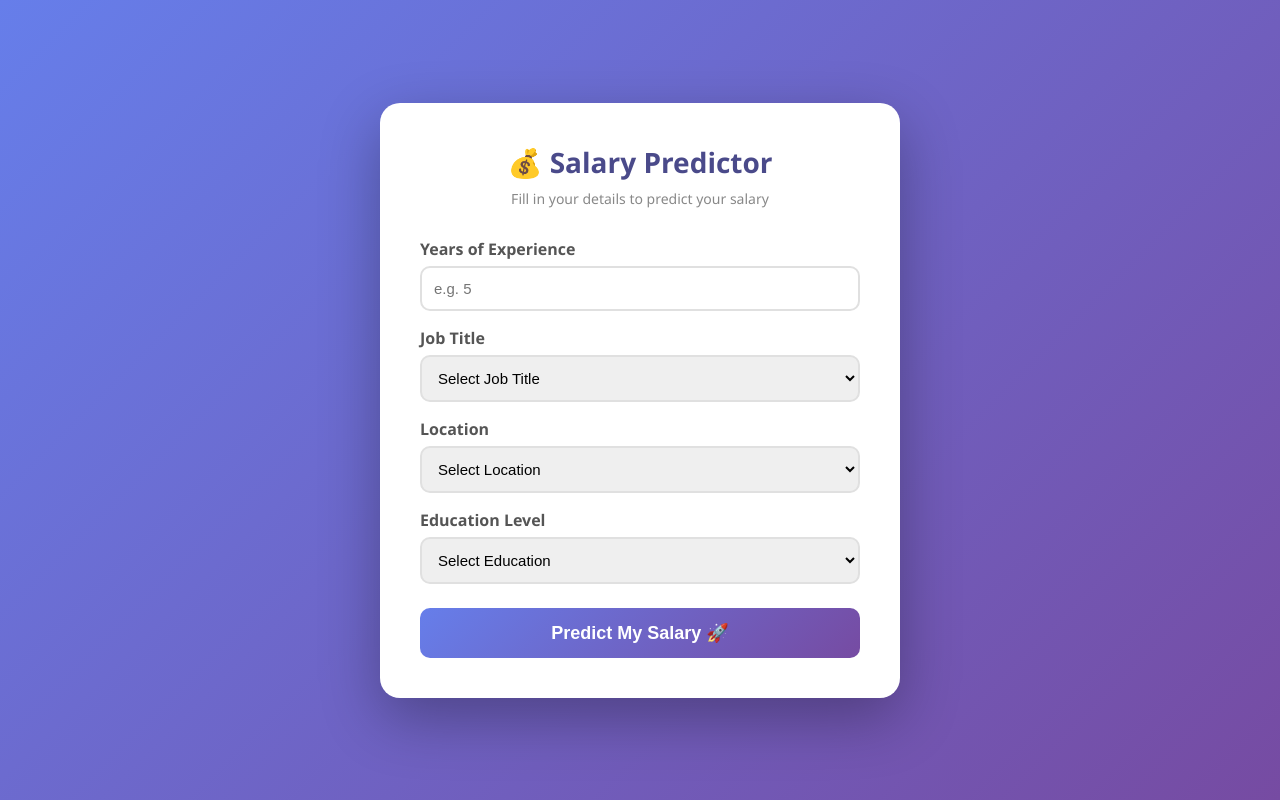
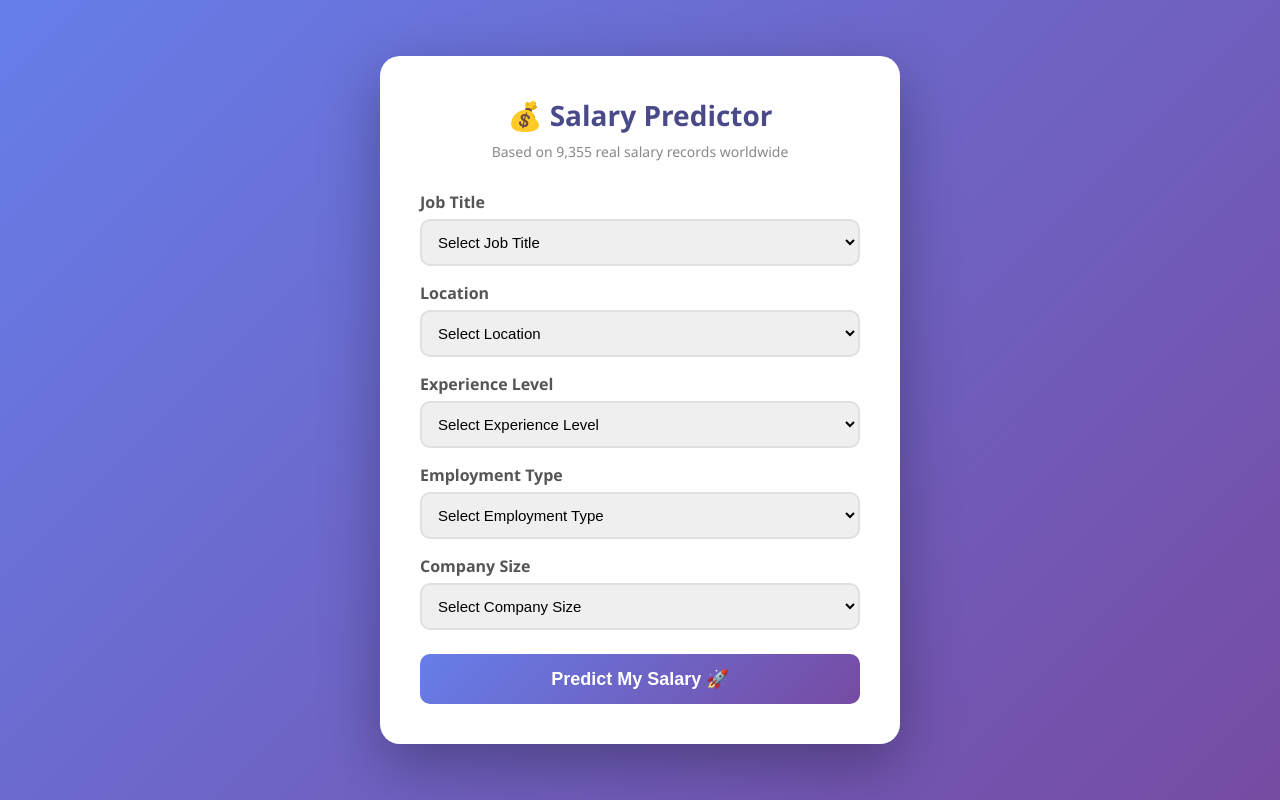
Before and after one commit to PavanaRealm/salary-predictor, a Flask app: page / in a window 1280 px wide. Run offline with Flask 3, Linux system fonts and the light colour scheme; parts of the project's set-up code (start-up, migrations or seed data) failed here and were passed over.

Commit message:
Upgrade to real data with Gradient Boosting model

```diff
--- a/app.py
+++ b/app.py
@@ -13,44 +13,64 @@ with open('encoders.pkl', 'rb') as f:
 
 job_titles = list(encoders['job_title'].classes_)
 locations = list(encoders['location'].classes_)
-educations = list(encoders['education'].classes_)
+experiences = list(encoders['experience'].classes_)
+employments = list(encoders['employment'].classes_)
+sizes = list(encoders['size'].classes_)
 
-german_cities = ['Berlin', 'Munich', 'Hamburg', 'Frankfurt']
+german_countries = ['Germany', 'France', 'Spain']
 
 @app.route('/')
 def home():
     return render_template('index.html',
                            job_titles=job_titles,
                            locations=locations,
-                           educations=educations)
+                           experiences=experiences,
+                           employments=employments,
+                           sizes=sizes)
 
 @app.route('/predict', methods=['POST'])
 def predict():
-    experience = float(request.form['experience'])
+    work_year = 2024
     job_title = request.form['job_title']
     location = request.form['location']
-    education = request.form['education']
+    experience = request.form['experience']
+    employment = request.form['employment']
+    size = request.form['size']
 
     job_encoded = encoders['job_title'].transform([job_title])[0]
     location_encoded = encoders['location'].transform([location])[0]
-    education_encoded = encoders['education'].transform([education])[0]
+    experience_encoded = encoders['experience'].transform([experience])[0]
+    employment_encoded = encoders['employment'].transform([employment])[0]
+    size_encoded = encoders['size'].transform([size])[0]
 
-    input_data = pd.DataFrame([[experience, job_encoded, location_encoded, education_encoded]],
-                              columns=['years_experience', 'job_title_encoded', 'location_encoded', 'education_encoded'])
+    input_data = pd.DataFrame([[work_year, job_encoded, location_encoded,
+                                experience_encoded, employment_encoded, size_encoded]],
+                              columns=['work_year', 'job_encoded', 'location_encoded',
+                                      'experience_encoded', 'employment_encoded', 'size_encoded'])
 
     prediction = model.predict(input_data)[0]
-    currency = "€" if location in german_cities else "$"
+
+    if location in german_countries:
+        currency = "€"
+    elif location == 'United Kingdom':
+        currency = "£"
+    else:
+        currency = "$"
+
     salary = f"{currency}{prediction:,.0f}"
 
     return render_template('index.html',
                            prediction=salary,
-                           experience=experience,
                            job_title=job_title,
                            location=location,
-                           education=education,
+                           experience=experience,
+                           employment=employment,
+                           size=size,
                            job_titles=job_titles,
                            locations=locations,
-                           educations=educations)
+                           experiences=experiences,
+                           employments=employments,
+                           sizes=sizes)
 
 if __name__ == '__main__':
     port = int(os.environ.get('PORT', 5000))
--- a/templates/index.html
+++ b/templates/index.html
@@ -26,15 +26,13 @@
         h1 { color: #4a4a8a; font-size: 28px; margin-bottom: 8px; text-align: center; }
         p.subtitle { color: #888; margin-bottom: 30px; font-size: 14px; text-align: center; }
         label { display: block; color: #555; font-weight: 600; margin-bottom: 6px; margin-top: 16px; }
-        input, select {
+        select {
             width: 100%;
             padding: 12px;
             border: 2px solid #e0e0e0;
             border-radius: 10px;
             font-size: 15px;
-            transition: border 0.3s;
         }
-        input:focus, select:focus { outline: none; border-color: #667eea; }
         button {
             width: 100%;
             padding: 14px;
@@ -46,9 +44,7 @@
             font-weight: 600;
             cursor: pointer;
             margin-top: 24px;
-            transition: opacity 0.3s;
         }
-        button:hover { opacity: 0.9; }
         .result {
             margin-top: 30px;
             padding: 20px;
@@ -65,44 +61,50 @@
 <body>
     <div class="container">
         <h1>💰 Salary Predictor</h1>
-        <p class="subtitle">Fill in your details to predict your salary</p>
-
+        <p class="subtitle">Based on 9,355 real salary records worldwide</p>
         <form action="/predict" method="post">
-            <label>Years of Experience</label>
-            <input type="number" name="experience" placeholder="e.g. 5" min="0" max="40" step="0.5" required value="{{ experience or '' }}">
-
             <label>Job Title</label>
             <select name="job_title" required>
                 <option value="">Select Job Title</option>
                 {% for job in job_titles %}
-                <option value="{{ job }}" {% if job == job_title %}selected{% endif %}>{{ job }}</option>
+                <option value="{{ job }}">{{ job }}</option>
                 {% endfor %}
             </select>
-
             <label>Location</label>
             <select name="location" required>
                 <option value="">Select Location</option>
                 {% for loc in locations %}
-                <option value="{{ loc }}" {% if loc == location %}selected{% endif %}>{{ loc }}</option>
+                <option value="{{ loc }}">{{ loc }}</option>
                 {% endfor %}
             </select>
-
-            <label>Education Level</label>
-            <select name="education" required>
-                <option value="">Select Education</option>
-                {% for edu in educations %}
-                <option value="{{ edu }}" {% if edu == education %}selected{% endif %}>{{ edu }}</option>
+            <label>Experience Level</label>
+            <select name="experience" required>
+                <option value="">Select Experience Level</option>
+                {% for exp in experiences %}
+                <option value="{{ exp }}">{{ exp }}</option>
                 {% endfor %}
             </select>
-
+            <label>Employment Type</label>
+            <select name="employment" required>
+                <option value="">Select Employment Type</option>
+                {% for emp in employments %}
+                <option value="{{ emp }}">{{ emp }}</option>
+                {% endfor %}
+            </select>
+            <label>Company Size</label>
+            <select name="size" required>
+                <option value="">Select Company Size</option>
+                <option value="S">Small</option>
+                <option value="M">Medium</option>
+                <option value="L">Large</option>
+            </select>
             <button type="submit">Predict My Salary 🚀</button>
         </form>
-
         {% if prediction %}
         <div class="result">
             <h2>Predicted Salary</h2>
             <h3>{{ prediction }}</h3>
-            <p>{{ experience }} years exp • {{ job_title }} • {{ location }} • {{ education }}</p>
+            <p>{{ job_title }} • {{ location }} • {{ experience }}</p>
         </div>
         {% endif %}
     </div>
```
Also changed, not shown: jobs_in_data.csv (added), 3 other files.
